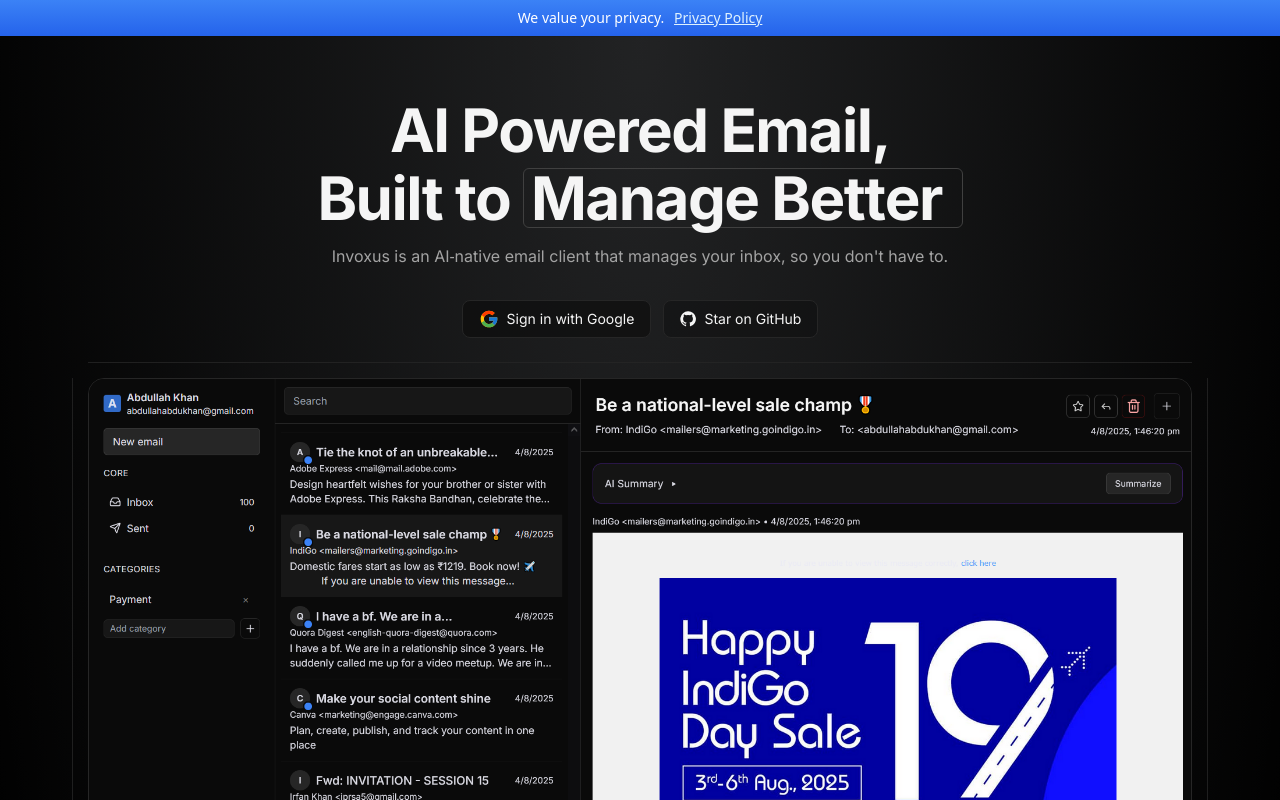
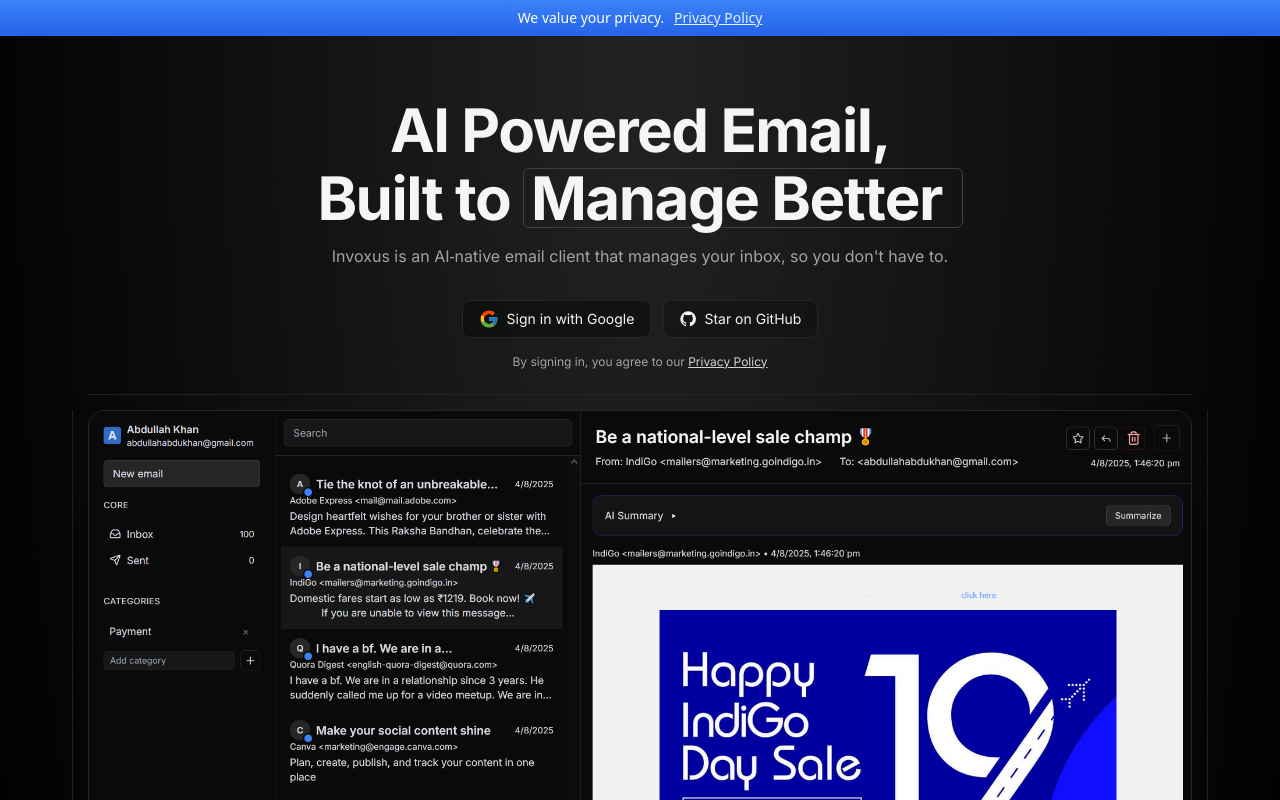
Before and after one commit to abduwu8/invoxus, a React (Vite) app in the folder frontend/: page / in a window 1280 px wide. Shown: the top 800 px of the page. Built offline with nearby package versions, Linux system fonts and the light colour scheme; no server answers.

Commit message:
Hero Changes

```diff
--- a/frontend/src/Pages/Hero.tsx
+++ b/frontend/src/Pages/Hero.tsx
@@ -140,6 +140,21 @@ export default function Hero({ onLoggedIn }: Props) {
             </svg>
             Star on GitHub
           </a>
+        </div>
+
+        {/* Privacy Policy Notice */}
+        <div className="mt-4 text-center">
+          <p className="text-neutral-400 text-xs">
+            By signing in, you agree to our{' '}
+            <a
+              href="https://invoxus.email/privacy"
+              target="_blank"
+              rel="noopener noreferrer"
+              className="text-neutral-300 hover:text-neutral-100 underline transition-colors"
+            >
+              Privacy Policy
+            </a>
+          </p>
         </div>
       </section>
 
@@ -495,17 +510,28 @@ export default function Hero({ onLoggedIn }: Props) {
           <p className="mt-6 text-neutral-100/70 text-lg sm:text-xl md:text-2xl max-w-4xl mx-auto">
           Streamline your inbox in minutes, not hours—with Invoxus.
           </p>
-          <div className="mt-10 flex items-center justify-center">
+          <div className="mt-10 flex flex-col items-center justify-center gap-3">
             <button
               onClick={startGoogleAuth}
               className="inline-flex items-center gap-2 rounded-lg border border-neutral-800 bg-neutral-950/70 hover:bg-neutral-900 px-5 py-2.5 text-sm sm:text-base text-neutral-100 shadow-sm"
             >
               Get Started
             </button>
+            <p className="text-neutral-100/60 text-xs">
+              By getting started, you agree to our{' '}
+              <a
+                href="https://invoxus.email/privacy/"
+                target="_blank"
+                rel="noopener noreferrer"
+                className="text-neutral-100/80 hover:text-neutral-100 underline transition-colors"
+              >
+                Privacy Policy
+              </a>
+            </p>
           </div>
         </div>
-        {/* Bottom social icons over gradient */}
-        <div className="absolute inset-x-0 bottom-6 z-10 flex items-center justify-center">
+        {/* Bottom social icons and legal links over gradient */}
+        <div className="absolute inset-x-0 bottom-6 z-10 flex flex-col items-center justify-center gap-4">
           <nav aria-label="Social links" className="flex items-center gap-6">
             {/* GitHub */}
             <a
@@ -542,6 +568,25 @@ export default function Hero({ onLoggedIn }: Props) {
               </svg>
             </a>
           </nav>
+
+          {/* Legal links */}
+          <nav aria-label="Legal links" className="flex items-center gap-4 text-sm">
+            <a
+              href="https://invoxus.email/privacy/"
+              target="_blank"
+              rel="noopener noreferrer"
+              className="text-black opacity-70 hover:opacity-100 transition-opacity underline"
+            >
+              Privacy Policy
+            </a>
+            <span className="text-black opacity-50">•</span>
+            <a
+              href="mailto:contact@invoxus.email"
+              className="text-black opacity-70 hover:opacity-100 transition-opacity underline"
+            >
+              Contact
+            </a>
+          </nav>
         </div>
       </section>
     </GradientBackground>
```
